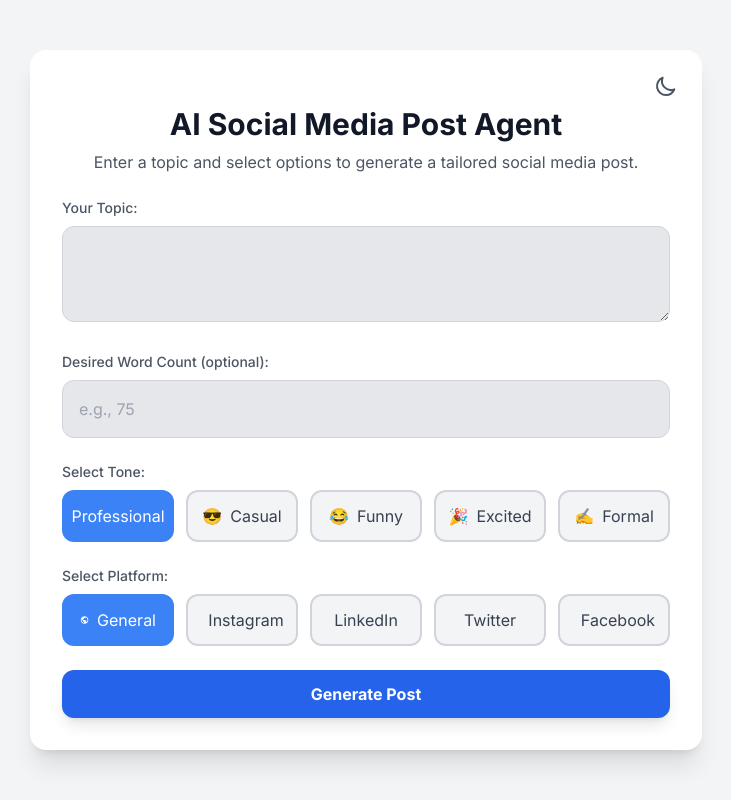
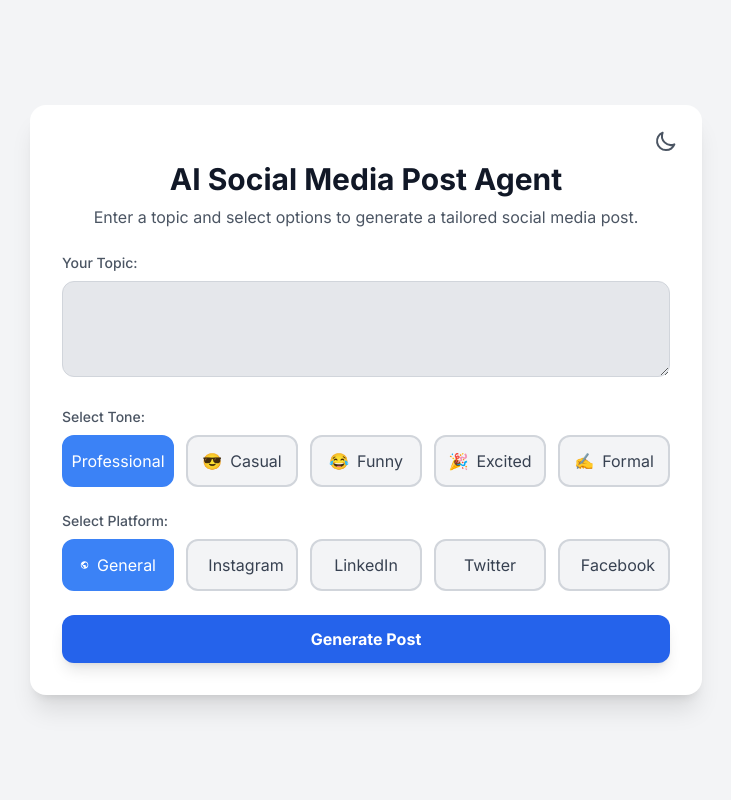
Before and after one commit to HarshRajeshirke/flask-social-agent, a Flask app: page / in a window 1280 px wide. Shown: the whole page, without its empty margins (274-1005 px from the left). Run offline with Flask 3, Linux system fonts and the light colour scheme; some libraries are stand-ins or nearby versions.

Commit message:
Update index.html

```diff
--- a/templates/index.html
+++ b/templates/index.html
@@ -10,21 +10,15 @@
         body { font-family: 'Inter', sans-serif; transition: background-color 0.3s, color 0.3s; }
         .icon-selector input[type="radio"] { display: none; }
         .icon-selector label {
-            display: flex;
-            align-items: center;
-            justify-content: center;
-            padding: 0.75rem 1rem;
-            border-radius: 0.75rem;
-            border: 2px solid transparent;
-            cursor: pointer;
-            transition: all 0.2s ease-in-out;
-            white-space: nowrap;
+            display: flex; align-items: center; justify-content: center;
+            padding: 0.75rem 1rem; border-radius: 0.75rem; border: 2px solid transparent;
+            cursor: pointer; transition: all 0.2s ease-in-out; white-space: nowrap;
         }
         .icon-selector svg { width: 1.25rem; height: 1.25rem; margin-right: 0.5rem; }
 
-        /* Dark Mode */
+        /* Dark Mode Styles */
         .dark .bg-main { background-color: #111827; } .dark .bg-card { background-color: #1f2937; } .dark .bg-input { background-color: #374151; } .dark .text-main { color: #f9fafb; } .dark .text-secondary { color: #9ca3af; } .dark .border-color { border-color: #4b5563; } .dark .icon-selector label { border-color: #4b5563; background-color: #374151; color: #d1d5db; } .dark .icon-selector label:hover { background-color: #4b5563; } .dark .icon-selector input[type="radio"]:checked + label { border-color: #3b82f6; background-color: #3b82f6; color: white; }
-        /* Light Mode */
+        /* Light Mode Styles */
         .light .bg-main { background-color: #f3f4f6; } .light .bg-card { background-color: #ffffff; } .light .bg-input { background-color: #e5e7eb; } .light .text-main { color: #111827; } .light .text-secondary { color: #4b5563; } .light .border-color { border-color: #d1d5db; } .light .icon-selector label { border-color: #d1d5db; background-color: #f3f4f6; color: #374151; } .light .icon-selector label:hover { background-color: #e5e7eb; } .light .icon-selector input[type="radio"]:checked + label { border-color: #3b82f6; background-color: #3b82f6; color: white; }
     </style>
 </head>
@@ -41,15 +35,15 @@
         <form method="POST" class="space-y-6">
              <div>
                 <label for="topic" class="block text-sm font-medium text-secondary mb-2">Your Topic:</label>
+                <!-- Retains Topic -->
                 <textarea name="topic" id="topic" class="w-full h-24 p-4 rounded-xl bg-input text-main border border-color focus:outline-none focus:ring-2 focus:ring-blue-500" required>{{ form_data.topic or '' }}</textarea>
             </div>
-            <div>
-                <label for="word_count" class="block text-sm font-medium text-secondary mb-2">Desired Word Count (optional):</label>
-                <input type="number" name="word_count" id="word_count" value="{{ form_data.word_count or '' }}" class="w-full p-4 rounded-xl bg-input text-main border border-color focus:outline-none focus:ring-2 focus:ring-blue-500" placeholder="e.g., 75">
-            </div>
+            <!-- REMOVED: Desired Word Count input field -->
+
             <div>
                 <label class="block text-sm font-medium text-secondary mb-2">Select Tone:</label>
                 <div class="icon-selector grid grid-cols-2 sm:grid-cols-5 gap-3">
+                    <!-- Professional is text-only for fit -->
                     <div><input type="radio" id="tone-professional" name="tone" value="Professional" {% if form_data.tone == 'Professional' or not form_data.tone %}checked{% endif %}><label for="tone-professional">Professional</label></div>
                     <div><input type="radio" id="tone-casual" name="tone" value="Casual" {% if form_data.tone == 'Casual' %}checked{% endif %}><label for="tone-casual"><span class="mr-2">😎</span>Casual</label></div>
                     <div><input type="radio" id="tone-funny" name="tone" value="Funny" {% if form_data.tone == 'Funny' %}checked{% endif %}><label for="tone-funny"><span class="mr-2">😂</span>Funny</label></div>
@@ -60,6 +54,7 @@
             <div>
                 <label class="block text-sm font-medium text-secondary mb-2">Select Platform:</label>
                 <div class="icon-selector grid grid-cols-2 sm:grid-cols-5 gap-3">
+                    <!-- FIX: Removed icons from LinkedIn and Twitter -->
                     <div><input type="radio" id="platform-general" name="platform" value="General" {% if form_data.platform == 'General' or not form_data.platform %}checked{% endif %}><label for="platform-general"><svg fill="currentColor" viewBox="0 0 24 24"><path d="M12 2C6.48 2 2 6.48 2 12s4.48 10 10 10 10-4.48 10-10S17.52 2 12 2zm-1 17.93c-3.95-.49-7-3.85-7-7.93 0-.62.08-1.21.21-1.79L9 15v1c0 1.1.9 2 2 2v1.93zm6.9-2.54c-.26-.81-1-1.39-1.9-1.39h-1v-3c0-.55-.45-1-1-1H8v-2h2c.55 0 1-.45 1-1V7h2c1.1 0 2-.9 2-2v-.41c2.93 1.19 5 4.06 5 7.41 0 2.08-.8 3.97-2.1 5.39z"></path></svg>General</label></div>
                     <div><input type="radio" id="platform-instagram" name="platform" value="Instagram" {% if form_data.platform == 'Instagram' %}checked{% endif %}><label for="platform-instagram"><svg fill="currentColor" viewBox="0 0 24 24"><path d="M7.8 2h8.4C19.4 2 22 4.6 22 7.8v8.4a5.8 5.8 0 0 1-5.8 5.8H7.8C4.6 22 2 19.4 2 16.2V7.8A5.8 5.8 0 0 1 7.8 2m-.2 2A3.6 3.6 0 0 0 4 7.6v8.8C4 18.39 5.61 20 7.6 20h8.8a3.6 3.6 0 0 0 3.6-3.6V7.6C20 5.61 18.39 4 16.4 4H7.6m9.65 1.5a1.25 1.25 0 0 1 1.25 1.25A1.25 1.25 0 0 1 17.25 8 1.25 1.25 0 0 1 16 6.75a1.25 1.25 0 0 1 1.25-1.25M12 7a5 5 0 0 1 5 5 5 5 0 0 1-5 5 5 5 0 0 1-5-5 5 5 0 0 1 5-5m0 2a3 3 0 0 0-3 3 3 3 0 0 0 3 3 3 3 0 0 0 3-3 3 3 0 0 0-3-3z"></path></svg>Instagram</label></div>
                     <div><input type="radio" id="platform-linkedin" name="platform" value="LinkedIn" {% if form_data.platform == 'LinkedIn' %}checked{% endif %}><label for="platform-linkedin">LinkedIn</label></div>
```
